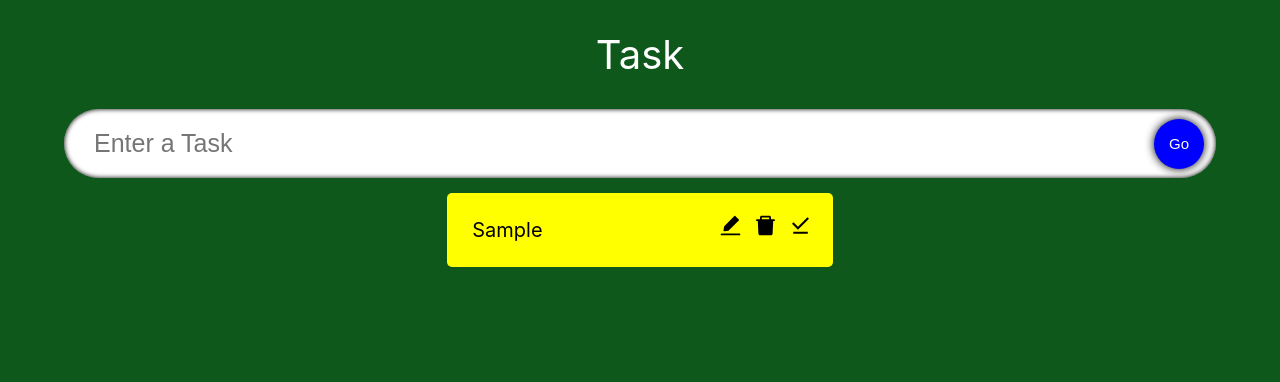
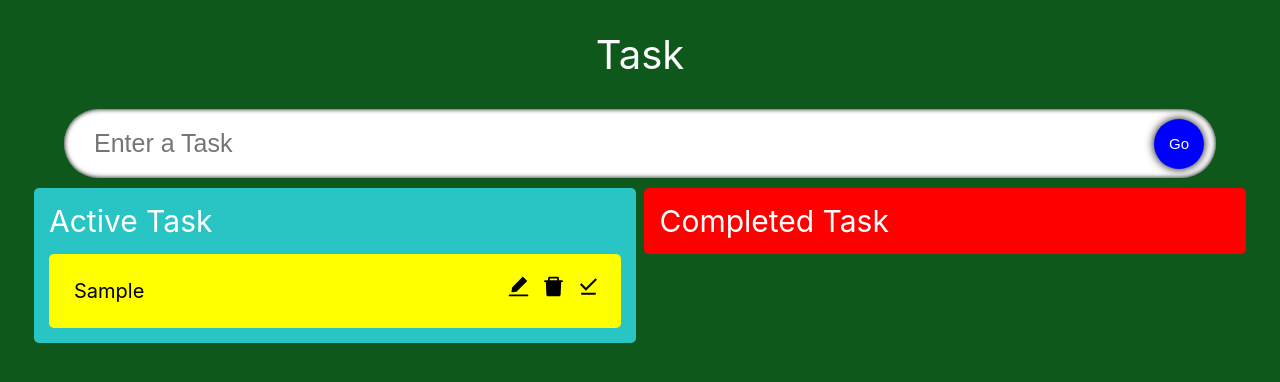
Before and after one commit to SanthoshPatkar/Todo-App, a React (Create React App) app: page / in a window 1280 px wide. Both pictures are taken after typing "Sample" into the empty fields and a click on the button "Go". Shown: the top 382 px of the page. Built offline with nearby package versions, Linux system fonts and the light colour scheme.

Commit message:
add drag and drop

```diff
--- a/package.json
+++ b/package.json
@@ -9,8 +9,10 @@
     "@types/jest": "^27.4.0",
     "@types/node": "^16.11.24",
     "@types/react": "^17.0.39",
+    "@types/react-beautiful-dnd": "^13.1.2",
     "@types/react-dom": "^17.0.11",
     "react": "^17.0.2",
+    "react-beautiful-dnd": "^13.1.0",
     "react-dom": "^17.0.2",
     "react-icons": "^4.3.1",
     "react-scripts": "5.0.0",
--- a/src/App.tsx
+++ b/src/App.tsx
@@ -1,4 +1,5 @@
 import React, { useState } from 'react';
+import { DragDropContext, DropResult } from 'react-beautiful-dnd';
 import './App.css';
 import InputField from './Components/InputField';
 import { Todo } from './Components/model';
@@ -7,6 +8,8 @@ import TodoList from './Components/TodoList';
 const App: React.FC = ()=> {
   const [todo,setTodo]=useState<string>("");
   const [todos, setTodos] = useState<Todo[]>([]);
+  const [completedTodo, setCompletedTodo] = useState<Todo[]>([]);
+
   const handleAdd=(e: React.FormEvent)=>{
      e.preventDefault();
      if(todo)
@@ -15,16 +18,49 @@ const App: React.FC = ()=> {
        setTodo("");
      }
   }
- console.log(todos)
+const onDragEnd = (result:DropResult) =>{
+  // console.log(result)
+  const {source,destination}=result;
+  if(!destination)
+  return;
+  if(destination.droppableId===source.droppableId && destination.index===source.index ) return ;
+  let add,
+      active=todos,
+      complete=completedTodo;
+  if(source.droppableId==='TodosList')
+  {
+    add=active[source.index];
+    active.splice(source.index,1)
+  }
+  else
+  {
+    add=complete[source.index];
+    complete.splice(source.index,1)
+  }
+
+if(destination.droppableId==='TodosList')
+  {
+    active.splice(destination.index,0,add)
+  }
+  else
+  {
+    complete.splice(destination.index,0,add)
+  }
+
+  setCompletedTodo(complete);
+  setTodos(active)
+}
   return (
+    <DragDropContext onDragEnd={onDragEnd}>
     <div className="App">
     <span className='heading'>Task</span>
     <InputField todo={todo} setTodo={setTodo} handleAdd={handleAdd}/>
-    <TodoList todos={todos} setTodos={setTodos}/>
+    <TodoList todos={todos} setTodos={setTodos} completedTodo={completedTodo} setCompletedTodo={setCompletedTodo}/>
     {/* {todos.map((t)=>(
       <li>{t.todo}</li>
     ))} */}
     </div>
+    </DragDropContext>
   );
 }
 
--- a/src/Components/SingleTodo.tsx
+++ b/src/Components/SingleTodo.tsx
@@ -3,15 +3,17 @@ import "./style.css";
 import { Todo } from "./model";
 import { AiFillEdit, AiFillDelete } from "react-icons/ai";
 import { MdDownloadDone } from "react-icons/md";
-import TodoList from "./TodoList";
+// import TodoList from "./TodoList";
+import { Draggable } from "react-beautiful-dnd";
 
 type Props = {
+  index: number;
   todo: Todo;
   todos: Todo[];
   setTodos: React.Dispatch<React.SetStateAction<Todo[]>>;
 };
 
-const SingleTodo = ({ todo, todos, setTodos }: Props) => {
+const SingleTodo = ({ index, todo, todos, setTodos }: Props) => {
   const [edit, setEdit] = useState<boolean>(false);
   const [editTodo, setEditTodo] = useState<string>(todo.todo);
 
@@ -26,24 +28,37 @@ const SingleTodo = ({ todo, todos, setTodos }: Props) => {
     setTodos(todos.filter((todo) => todo.id !== id));
   };
 
-  const handleEdit = (e: React.FormEvent<HTMLFormElement>,id:number) =>{
+  const handleEdit = (e: React.FormEvent<HTMLFormElement>, id: number) => {
     e.preventDefault();
     setTodos(
-      todos.map((todo)=>
-      todo.id===id ? {...todo, todo:editTodo}:todo)
-    )
+      todos.map((todo) => (todo.id === id ? { ...todo, todo: editTodo } : todo))
+    );
     setEdit(false);
-  }
+  };
 
-  const inputRef=useRef<HTMLInputElement>(null);
+  const inputRef = useRef<HTMLInputElement>(null);
 
-  useEffect(()=>{
+  useEffect(() => {
     inputRef.current?.focus();
-  },[edit])
+  }, [edit]);
   return (
-    <form className="todo_single" onSubmit={(e)=> handleEdit(e,todo.id)}>
+    <Draggable draggableId={todo.id.toString()} index={index}>
+      {(provided) =>
+      (
+        <form
+          className="todo_single"
+          onSubmit={(e) => handleEdit(e, todo.id)}
+          {...provided.draggableProps}
+          {...provided.dragHandleProps}
+          ref={provided.innerRef}
+        >
           {edit ? (
-        <input ref={inputRef} value={editTodo} onChange={(e)=>setEditTodo(e.target.value)} className='single-text-edit' />
+            <input
+              ref={inputRef}
+              value={editTodo}
+              onChange={(e) => setEditTodo(e.target.value)}
+              className="single-text-edit"
+            />
           ) : todo.isDone ? (
             <s className="todo_item">{todo.todo}</s>
           ) : (
@@ -68,6 +83,8 @@ const SingleTodo = ({ todo, todos, setTodos }: Props) => {
             </span>
           </div>
         </form>
+      )}
+    </Draggable>
   );
 };
 
--- a/src/Components/TodoList.tsx
+++ b/src/Components/TodoList.tsx
@@ -1,20 +1,61 @@
-import React from 'react'
-import {Todo} from "./model";
-import SingleTodo from './SingleTodo';
+import React from "react";
+import { Droppable } from "react-beautiful-dnd";
+import { Todo } from "./model";
+import SingleTodo from "./SingleTodo";
 import "./style.css";
-interface props{
-    todos:Todo[],
-    setTodos:React.Dispatch<React.SetStateAction<Todo[]>>;
+interface props {
+  todos: Todo[];
+  setTodos: React.Dispatch<React.SetStateAction<Todo[]>>;
+  completedTodo: Todo[];
+  setCompletedTodo: React.Dispatch<React.SetStateAction<Todo[]>>;
 }
 
-const TodoList = ({todos,setTodos}:props) => {
+const TodoList = ({ todos, setTodos,completedTodo,setCompletedTodo }: props) => {
   return (
-    <div className='todos'>
-        {todos.map(todo =>(
-            <SingleTodo todo={todo} key={todo.id} todos={todos} setTodos={setTodos} />
-        ))}
+    <div className="container">
+      <Droppable droppableId="TodosList">
+        {(provided,snapshot) => (
+          <div
+            className={`todos ${snapshot.isDraggingOver? 'dragactive': ''}`}
+            ref={provided.innerRef}
+            {...provided.droppableProps}
+          >
+            <span className="todos_heading">Active Task</span>
+            {todos.map((todo,index) => (
+              <SingleTodo
+               index={index}
+                todo={todo}
+                todos={todos}
+                key={todo.id}
+                setTodos={setTodos}
+              />
+            ))}
+            {
+              provided.placeholder
+            }
+          </div>
+        )}
+      </Droppable>
+      <Droppable droppableId="TodosRemove">
+        {(provided,snapshot) => (
+          <div className={`todos remove ${snapshot.isDraggingOver? 'dragactive': ''}`}  ref={provided.innerRef}
+          {...provided.droppableProps}>
+            <span className="todos_heading">Completed Task</span>
+            {completedTodo.map((todo,index) => (
+              <SingleTodo
+               index={index}
+                todo={todo}
+                todos={completedTodo}
+                key={todo.id}
+                setTodos={setCompletedTodo}
+              />
+            ))}
+            {provided.placeholder }
+          </div>
+        )}
+      </Droppable>
     </div>
-  )
-}
+  );
+};
 
-export default TodoList
+export default TodoList;
--- a/src/Components/style.css
+++ b/src/Components/style.css
@@ -41,21 +41,39 @@
     transform: scale(0.8);
     box-shadow: 0 0 5px black;
 }
+
+.container {
+    display: flex;
+    width:95%;
+    margin-top: 10px;
+    justify-content: space-between;
+    align-items: flex-start;
+}
 .todos {
     display: flex;
-    justify-content: space-evenly;
-    width: 90%;
-    flex-wrap: wrap;
+    width: 47%;
+    margin: 0 2px;
+    flex-direction: column;
+    padding: 15px;
+    border-radius: 5px;
+    background-color: rgb(41, 196, 196);
+}
+.todos_heading {
+    font-size: 30px;
+    color: white;
 }
 .todo_single {
     display: flex;
-    width: 30%;
     border-radius: 5px;
     padding: 20px;
     margin-top: 15px;
     background-color: yellow;
+    transition: 0.2s;
 
-
+}
+.todo_single:hover {
+    box-shadow: 0 0 5px black;
+    transform: scale(1.02);
 }
 .todo_item {
     flex: 1;
@@ -79,8 +97,13 @@
 {
     .todos {
         width: 90%;
+        margin-bottom: 10px;
     }
-    .todo_single {
-        width: 80%;
+    .container {
+        width: 95%;
+        flex-direction: column;
     }
 }
+.remove {
+    background-color: red;
+}
```
Also changed, not shown: src/Components/model.tsx (line endings or trailing spaces), 1 other file (tests, documents, lock files or other folders). Lines whose indentation alone changed are shown as unchanged.
